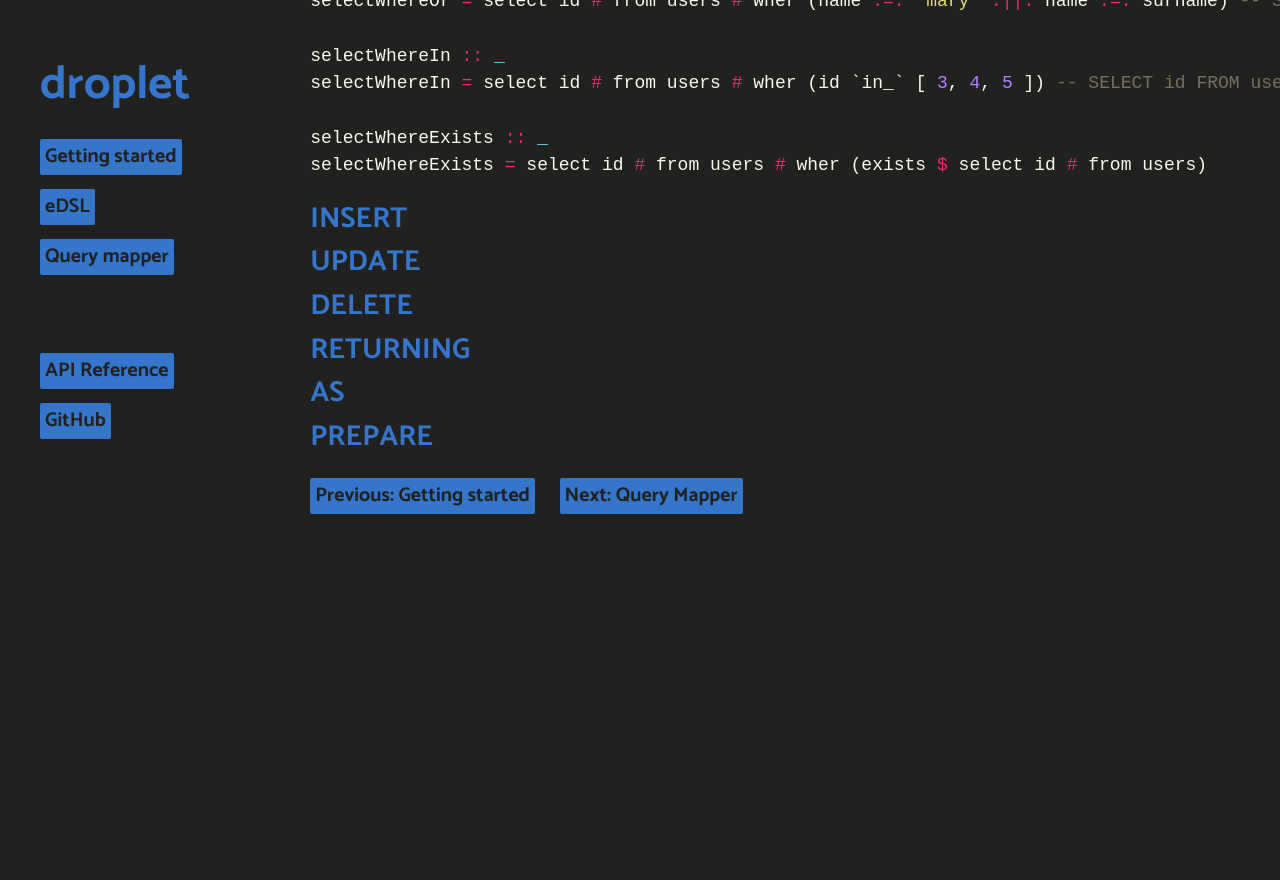
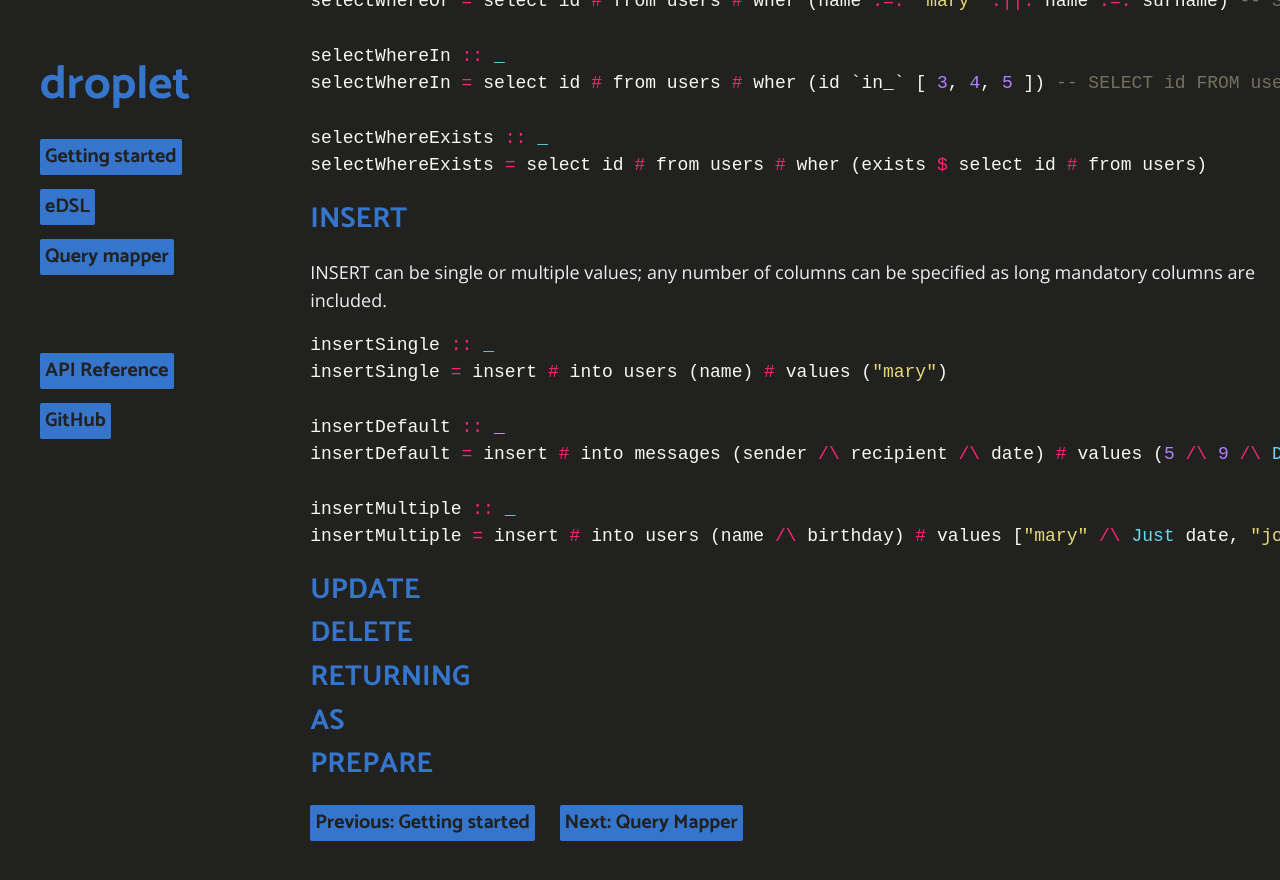
Before and after one commit to easafe/purescript-droplet, a Jekyll site: the page built from docs/edsl.md, in a window 1280 px wide and 900 px high, scrolled down 8667 px. Shown: the top 880 px of the window. Built offline with Jekyll 4.4.1, drawn with Linux system fonts in a browser that asks for light colours; before the commit the page ends 9279 px from its top, so only the background shows below that.

Commit message:
Working on DEFAULT

````diff
--- a/docs/edsl.md
+++ b/docs/edsl.md
@@ -386,6 +386,19 @@ selectWhereExists = select id # from users # wher (exists $ select id # from use
 
 ## INSERT
 
+INSERT can be single or multiple values; any number of columns can be specified as long mandatory columns are included.
+
+```haskell
+insertSingle :: _
+insertSingle = insert # into users (name) # values ("mary")
+
+insertDefault :: _
+insertDefault = insert # into messages (sender /\ recipient /\ date) # values (5 /\ 9 /\ Default)
+
+insertMultiple :: _
+insertMultiple = insert # into users (name /\ birthday) # values ["mary" /\ Just date, "josh" /\ Nothing]
+```
+
 ## UPDATE
 
 ## DELETE
````
Also changed, not shown: 3 other files.
